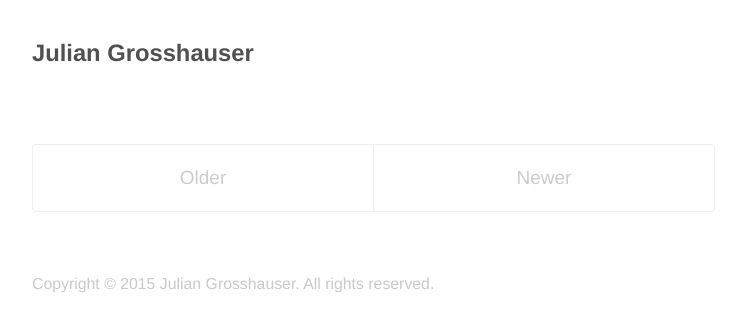
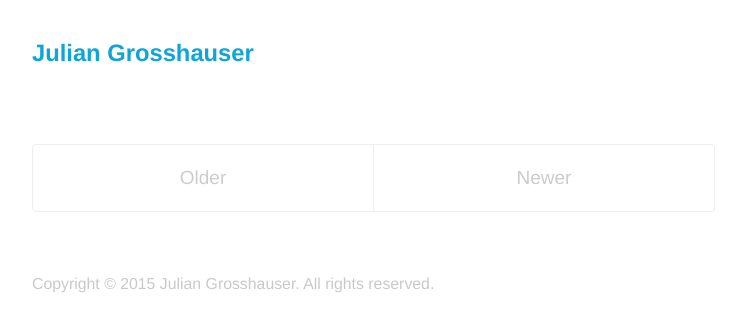
Before and after one commit to juliangrosshauser/Blog, a Jekyll site: the page built from index.html, in a window 1280 px wide. Shown: the top 332 px of the page, without its empty margins (266-1012 px from the left). Built offline with Jekyll 4.4.1, drawn with Linux system fonts in a browser that asks for light colours; the list of posts is cut into pages by our own code.

Commit message:
Make link in .masthead-title blue

```diff
--- a/public/css/custom.css
+++ b/public/css/custom.css
@@ -44,6 +44,10 @@ a:focus {
   margin: 1rem 0;
 }
 
+.masthead-title a {
+  color: #0fa5d8;
+}
+
 .page,
 .post {
   margin-bottom: 2rem;
```
